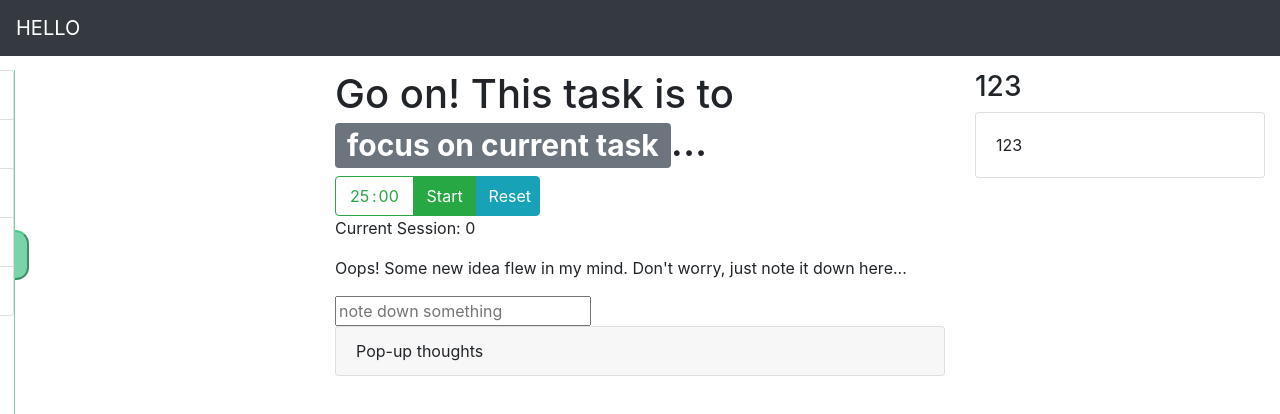
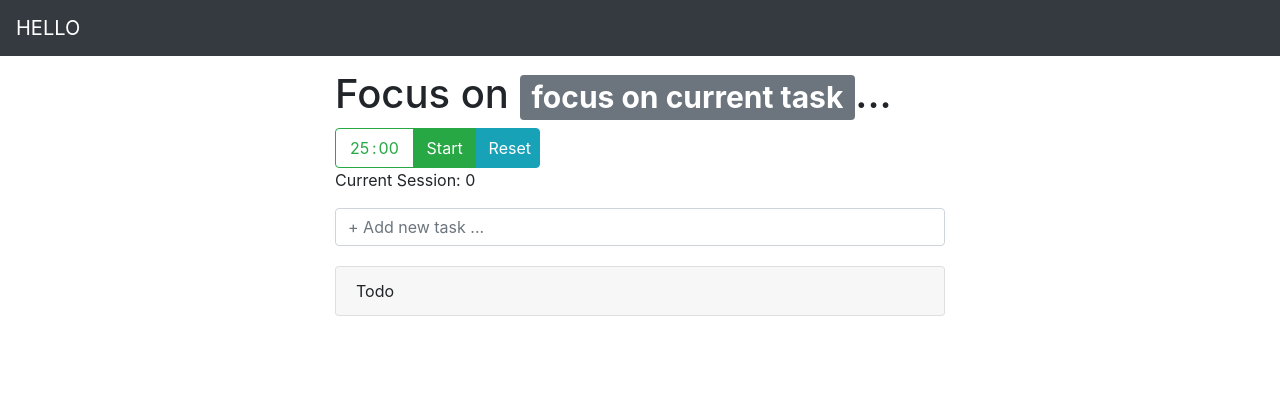
Before and after one commit to esjaja/react-pomodoro, a React app: page / in a window 1280 px wide. Shown: the top 414 px of the page. Built offline with nearby package versions, Linux system fonts and the light colour scheme; the HTML template or start-up script is replaced by a standard one.

Commit message:
modify layout

```diff
--- a/src/components/App.js
+++ b/src/components/App.js
@@ -27,28 +27,11 @@ var App = () => {
 					<Navbar.Brand>HELLO</Navbar.Brand>
 				</Navbar>
 				<Row style={{height: '100vh'}}>
-					{show && <Col xs={3} height={'100vh'}>
-						<Sidebar width={300} height={'100vh'}>
-							<ListGroup>
-								<ListGroup.Item>HE</ListGroup.Item>
-								<ListGroup.Item>HE</ListGroup.Item>
-								<ListGroup.Item>HE</ListGroup.Item>
-								<ListGroup.Item>HE</ListGroup.Item>
-								<ListGroup.Item>HE</ListGroup.Item>
-							</ListGroup>
-						</Sidebar>
-					</Col>
-					}
-					<Col xs={6}>
+					<Col></Col>
+					<Col xs={10} md={6}>
 						<SessionController wantToDo="Watch netflix"></SessionController>
 					</Col>
 					<Col>
-						<CustomHeading level="3" text="123">
-							HELLO
-						</CustomHeading>
-						<Card>
-                            <Card.Body>123</Card.Body>
-						</Card>
 					</Col>
 				</Row>
 			</Container>
--- a/src/components/SessionController.jsx
+++ b/src/components/SessionController.jsx
@@ -1,7 +1,7 @@
 import React from 'react';
 import Timer from './Timer/Timer.jsx';
 import Todo from './Todo.jsx';
-import {Badge} from 'react-bootstrap';
+import {Badge, Form} from 'react-bootstrap';
 import _ from 'lodash';
 
 export default class SessionController extends React.Component {
@@ -31,7 +31,7 @@ export default class SessionController extends React.Component {
 			});
 		} else {
 			this.setState({
-				isInFocusMode: true,
+				isInFocusMode: true
 			});
 		}
 	}
@@ -43,8 +43,6 @@ export default class SessionController extends React.Component {
 	}
 
 	handleToggleTodo(id, remove) {
-		console.log(remove)
-		console.log(id)
 		var todos = this.state.todo.slice();
 		if(remove === 'remove') {
 			todos = todos.filter((item) => item.id !== id);
@@ -111,19 +109,20 @@ export default class SessionController extends React.Component {
 				{timer}
 				<p>Current Session: {this.state.currentSession}</p>
 
-                <p>Oops! Some new idea flew in my mind. Don't worry, just note it down here...</p>
-				<input
+                {/* <p>Oops! Some new idea flew in my mind. Don't worry, just note it down here...</p> */}
+				<Form.Control
+					style={{marginBottom: '20px', display: 'block'}}
 					type="text"
 					name="todoText"
 					autoComplete="off"
 					value={this.state.todoText}
-                    placeholder='note down something'
+                    placeholder='+ Add new task ...'
 					onChange={(e) => this.handleChange(e)}
 					onKeyDown={(e) => this.handleKeyDown(e)}
-				></input>
+				></Form.Control>
 				<Todo
                 todo={this.state.todo}
-                headerText='Pop-up thoughts'
+                headerText='Todo'
                 toggleTodo={(id, remove) => this.handleToggleTodo(id, remove)}></Todo>
 			</>
 		);
@@ -131,7 +130,7 @@ export default class SessionController extends React.Component {
 }
 
 var HeadingBadge = ({level, isInFocusMode, children, needToDo, wantToDo}) => {
-    let description = isInFocusMode ? 'Go on! This task is to ' : 'Good job! Take some rest or ';
+    let description = isInFocusMode ? 'Focus on ' : 'Good job! Take a rest or ';
     let badgeText = isInFocusMode ? needToDo : wantToDo;
     let H = 'h' + level;
     return (
--- a/src/components/Todo.jsx
+++ b/src/components/Todo.jsx
@@ -32,7 +32,9 @@ export default class Todo extends React.Component {
                         <Accordion.Toggle as={Card.Header} variant="link" eventKey="0">
                             {this.props.headerText}
                         </Accordion.Toggle>
-                        <Accordion.Collapse eventKey="0">{todoList}</Accordion.Collapse>
+                        <Accordion.Collapse eventKey="0">
+                            <Card.Body>{todoList}</Card.Body>
+                        </Accordion.Collapse>
                     </Card>
                 </Accordion>;
         return (
```
